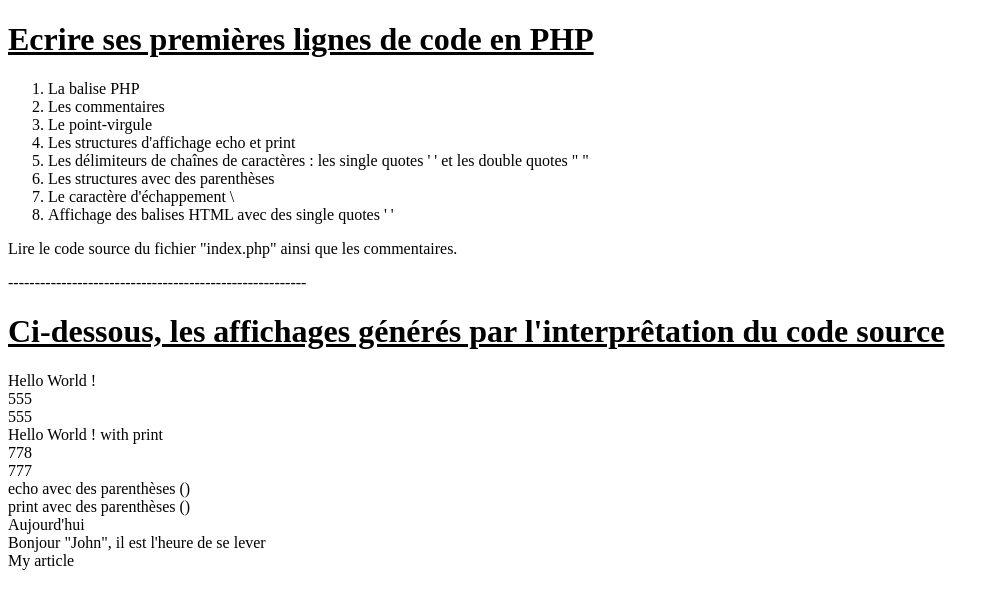
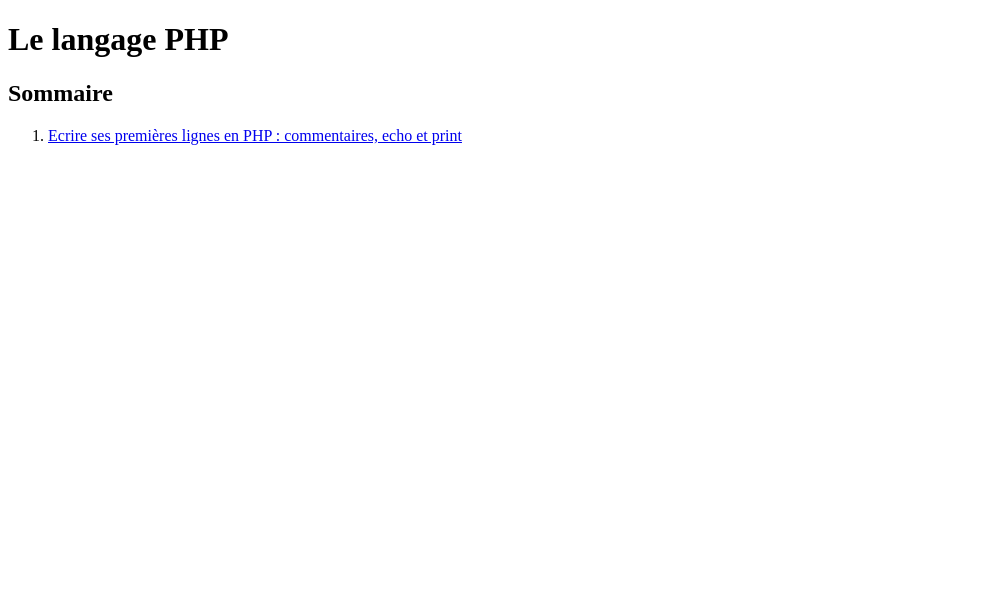
Before and after one commit to aKelleter/LPB2024, a PHP site: page / in a window 1280 px wide. Shown: the top 609 px of the page, without its empty margins (0-1000 px from the left). Run offline with PHP 8.4, Linux system fonts and the light colour scheme.

Commit message:
Update final for course of 26 09 2023

```diff
--- a/PHP/index.php
+++ b/PHP/index.php
@@ -3,81 +3,13 @@
 <head>
     <meta charset="UTF-8">
     <meta name="viewport" content="width=device-width, initial-scale=1.0">
-    <title>My first site with PHP</title>
+    <title>Start With PHP</title>
 </head>
 <body>
-
-    <h1><u>Ecrire ses premières lignes de code en PHP</u></h1>
+    <h1>Le langage PHP</h1>
+    <h2>Sommaire</h2>
     <ol>
-        <li>La balise PHP</li>
-        <li>Les commentaires</li>
-        <li>Le point-virgule</li>
-        <li>Les structures d'affichage echo et print</li>
-        <li>Les délimiteurs de chaînes de caractères : les single quotes ' ' et les double quotes " "</li>
-        <li>Les structures avec des parenthèses</li>
-        <li>Le caractère d'échappement \</li>
-        <li>Affichage des balises HTML avec des single quotes ' '</li>
+        <li><a href="commentaires-echo-print.php">Ecrire ses premières lignes en PHP : commentaires, echo et print</a></li>
     </ol>
-    <p>Lire le code source du fichier "index.php" ainsi que les commentaires.</p>
-    <p>--------------------------------------------------------</p>
-    <h1><u>Ci-dessous, les affichages générés par l'interprêtation du code source</u></h1>
-
-    <?php
-        // "<?php" -> Balise indiquant que l'on va insérer un bloc de code PHP
-
-        // "//" -> Affiche un commentaire sur une seule ligne
-
-        /*
-            Affiche un
-            commentaire sur
-            plusieurs lignes
-        */
-
-        // On termine une instruction par un point-virgule ";" -> echo "Hello";
-
-        // "?" -> Balise de fermeture du bloc de de code PHP
-    ?>
-
-    <!-- Un second bloc de code PHP (vous pouvez en placer autant que nécessaire) -->
-    <?php
-
-        // Utiliser les structures(p.24) "echo" et "print" pour afficher une résultat en PHP
-        echo 'Hello World !<br>'; // Affiche la chaîne Hello World ! avec un retour à la ligne <br>
-
-        /* On délimite les chaînes de caractères avec:
-            - des simple quote : ''
-            - ou des guillemets : ""
-        */
-
-        echo 555; // Affiche le nombre 555
-        echo "<br>";
-        echo "555"; // Affiche la chaîne 555
-        echo "<br>";
-
-        // Même chose avec la structure print'';
-        print 'Hello World ! with print';
-        print "<br>";
-        print 777+1; // Si besoin, on peut manipuler des nombres lors de l'affichage
-        echo "<br>";
-        print "777";
-        echo "<br>";
-
-        // Les structure echo et print peuvent également utiliser des parenthèses ()
-        echo ('echo avec des parenthèses ()<br>');
-        print ('print avec des parenthèses ()<br>');
-
-        // Pour afficher des appostrophes
-        // avec une chaîne délimitée par des appostrophes '' (single quotes)
-        // on utilise le caractères d'échappement '\' : le carctère backslash
-        // même chose avec les guillemets
-        echo 'Aujourd\'hui<br>';
-        echo "Bonjour \"John\", il est l'heure de se lever<br>";
-
-        // Pour afficher des balises HTML et éviter ainsi les échappements avec '\'
-        // préférez délimiter vos chaînes avec des single quotes ''
-        echo'<div id="myID" class="article">My article</div>';
-
-    ?>
-
 </body>
 </html>
```
Also changed, not shown: PHP/commentaires-echo-print.php (added, +87 -0 lines).
